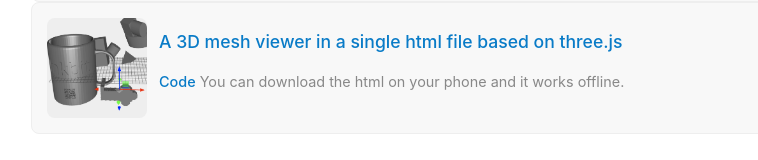
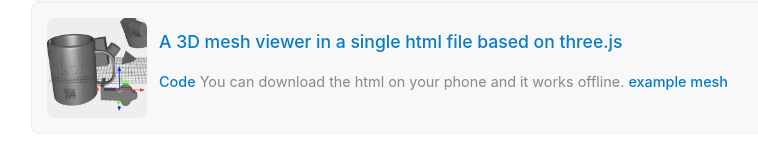
Before and after one commit to desaic/desaic.github.io, a plain HTML site: page index.html in a window 1280 px wide. Shown: the part 2638-2798 px from the top of the page, without its empty margins (29-787 px from the left). Drawn offline with Linux system fonts and the light colour scheme.

Commit message:
example mesh

```diff
--- a/index.html
+++ b/index.html
@@ -175,7 +175,9 @@
                     <div class="publication-details">
                         <h3><a href="ThreeViewer.html">A 3D mesh viewer in a single html file based on three.js</a></h3>
                         <p><a href="https://github.com/desaic/webgl/tree/master/mesh_server">Code</a>
-                            You can download the html on your phone and it works offline.</p>
+                            You can download the html on your phone and it works offline.
+                        <a href="example.obj">example mesh</a>
+                        </p>
                     </div>
                 </li>
             </ul>
```
Also changed, not shown: example.obj (added).
